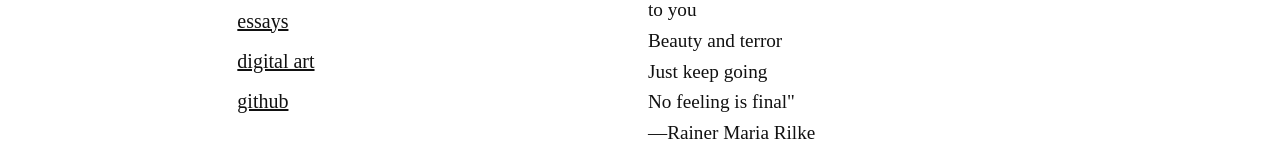
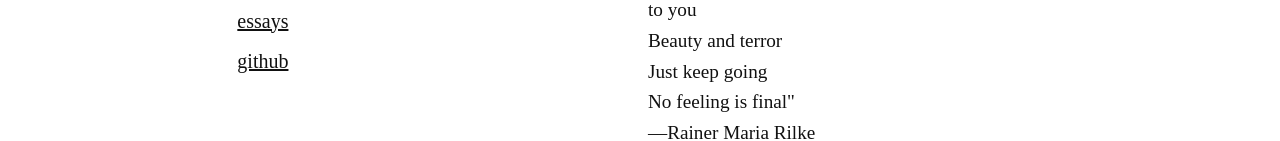
Before and after one commit to anteven7/antoniofalcon, a plain HTML site: page index.html in a window 1280 px wide. Shown: the part 381-522 px from the top of the page. Drawn offline with Linux system fonts and the light colour scheme.

Commit message:
no digitalart

```diff
--- a/index.html
+++ b/index.html
@@ -13,7 +13,6 @@
     <div class="flex-column">
             <div class="block">music</div>
             <div class="block">essays</div>
-            <div class="block">digital art</div>
             <div class="block">github</div>
         </div>
 
```
